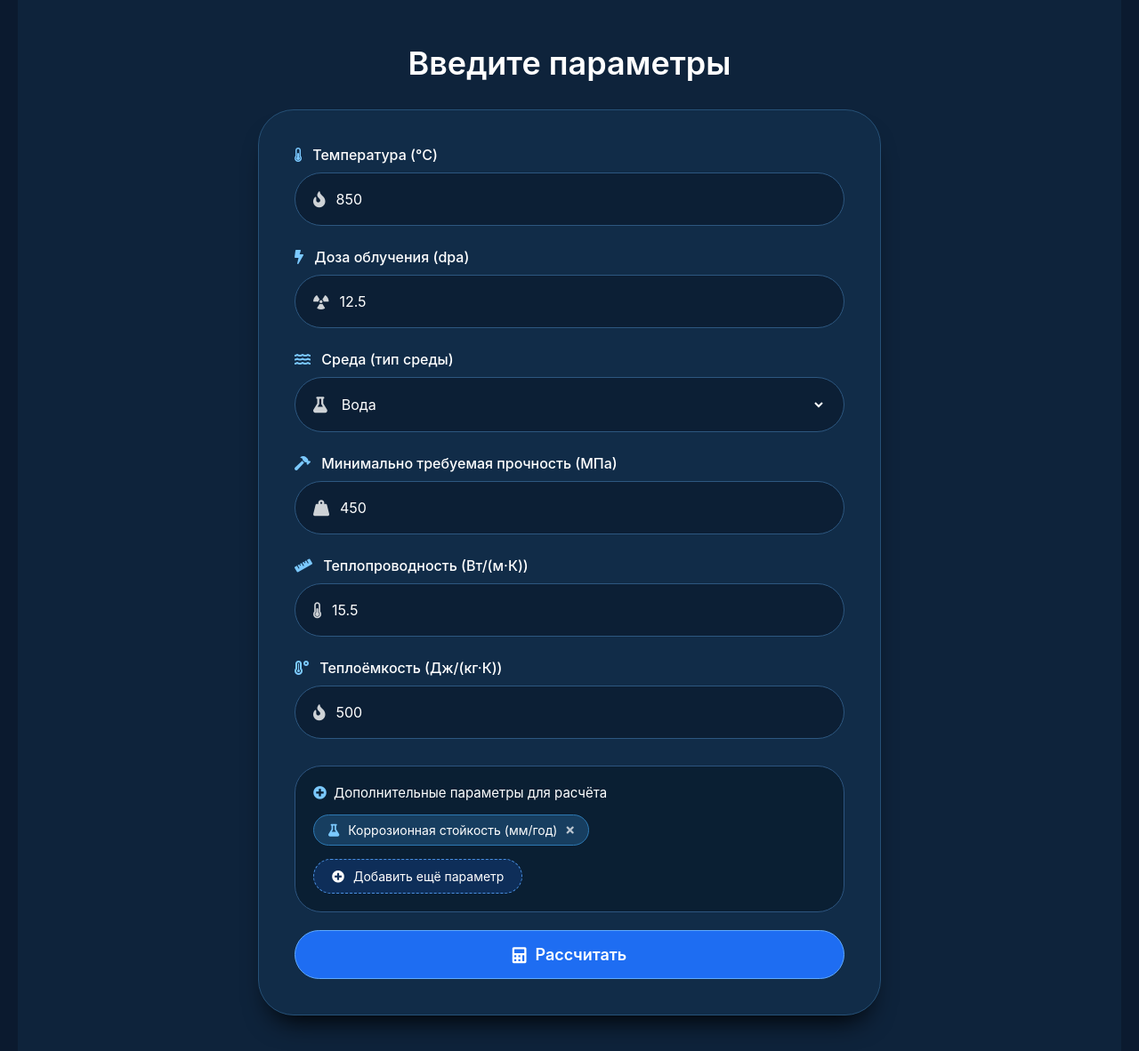
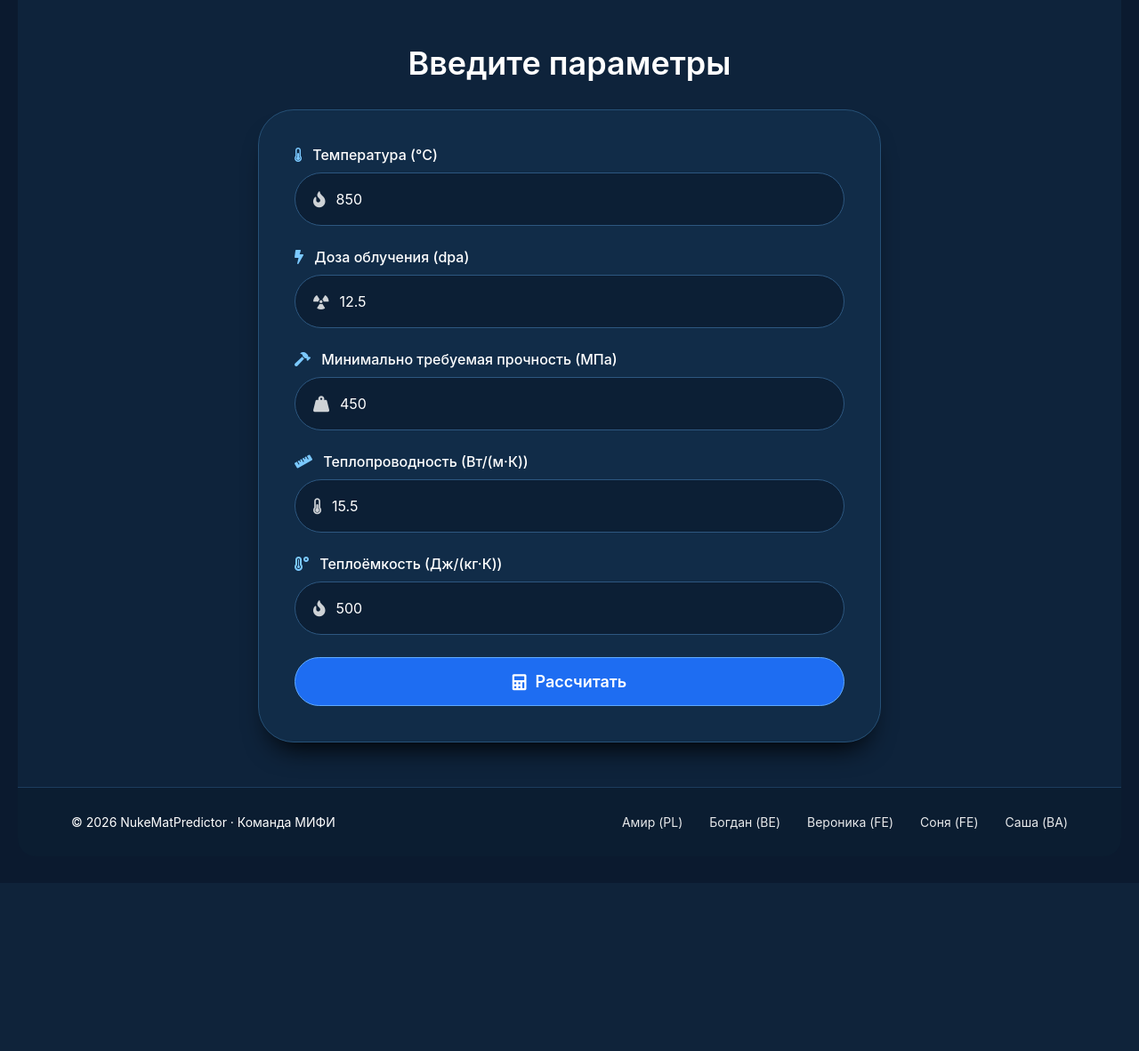
Before and after one commit to khazipovamir45-cmyk/NukeMatPredictor, a Flask app: template templates/form.html in a window 1280 px wide. Shown: the part 98-1280 px from the top of the page at 89% size. After the commit the page ends 1031 px from the top, so only its background shows below. Run offline with Flask 3, Linux system fonts and the light colour scheme; the template is opened without the code that fills it, so the values that code supplies are empty.

Commit message:
убрала доп параметры и среду из характеристик form.html

```diff
--- a/templates/form.html
+++ b/templates/form.html
@@ -57,7 +57,7 @@
                         </div>
                     </div>
 
-                    <!-- Среда (select выпадающий список) -->
+                    <!-- Среда (select выпадающий список)
                     <div class="form-group">
                         <label for="environment">
                             <i class="fas fa-water"></i> Среда (тип среды)
@@ -65,13 +65,13 @@
                         <div class="input-wrapper">
                             <i class="fas fa-flask"></i>
                             <select id="environment" name="environment" required>
-                                <option value="Свинец">Свинец</option> <!--option один пункт списка -->
-                                <option value="Вода" selected>Вода</option> <!-- selected выбрано по умолчанию -->
+                                <option value="Свинец">Свинец</option> option один пункт списка
+                                <option value="Вода" selected>Вода</option> selected выбрано по умолчанию
                                 <option value="Гелий">Гелий</option>
                                 <option value="Вакуум">Вакуум</option>
                             </select>
                         </div>
-                    </div>
+                    </div> -->
 
                     <!-- Минимальная прочность -->
                     <div class="form-group">
@@ -109,25 +109,26 @@
                         </div>
                     </div>
 
-                    <!-- доп параметры -->
+                   <!--  доп параметры
                     <div class="additional-params">
                         <div class="params-header">
                             <i class="fas fa-plus-circle"></i>
                             <span>Дополнительные параметры для расчёта</span>
                         </div>
                         <div class="params-list">
-                            <!-- Коррозионная стойкость -->
+                            <!-- Коррозионная стойкость
                             <div class="param-chip">
                                 <i class="fas fa-flask"></i>
                                 <span>Коррозионная стойкость (мм/год)</span>
                                 <i class="fas fa-times"></i>
                             </div>
                         </div>
-                        <!-- Кнопка добавления параметра -->
+                        <!-- Кнопка добавления параметра
                         <button type="button" class="add-param-btn">
                             <i class="fas fa-plus-circle"></i> Добавить ещё параметр
                         </button>
                     </div>
+                    -->
 
                     <!-- кнопка отправки -->
                     <button type="submit" class="submit-btn">
```
